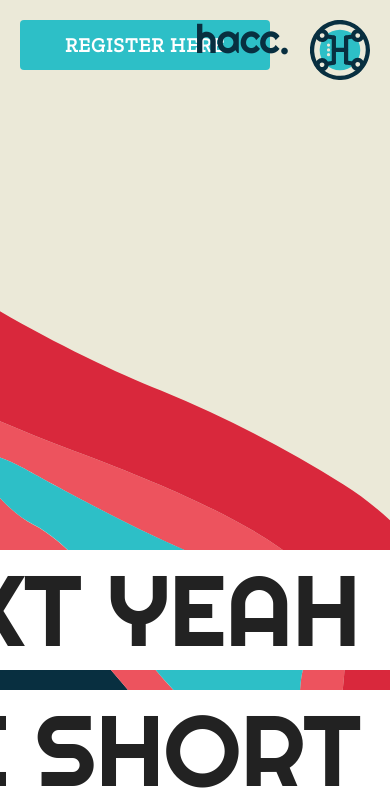
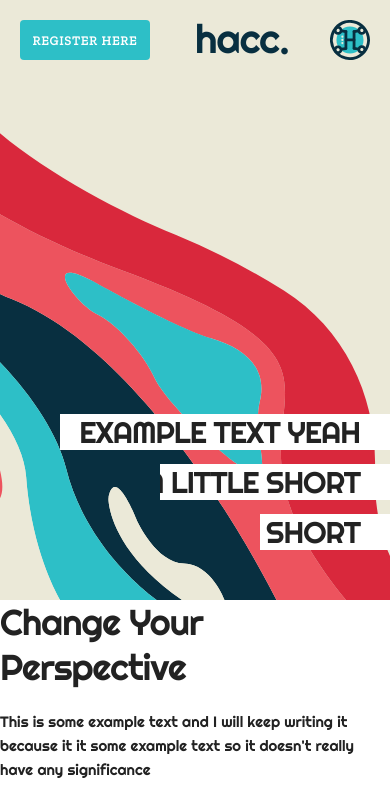
Before and after one commit to aggie-coding-club/hacc-landing-page, a plain HTML site: page index.html in a window 390 px wide. Shown: the top 804 px of the page. Drawn offline with nearby package versions, Linux system fonts and the light colour scheme; a web font is replaced by a local one.

Commit message:
Improved responsive desigbn

```diff
--- a/css/countdown.css
+++ /dev/null
@@ -1,32 +0,0 @@
-#clockdiv{
-	font-family: sans-serif;
-	color: #fff;
-	display: inline-block;
-	font-weight: 100;
-	text-align: center;
-    font-size: 30px;
-    position: relative;
-    transform: translate(-50%,-50%);
-    left: 50%;
-    top: 50%;
-
-}
-
-#clockdiv > div{
-	padding: 10px;
-	border-radius: 3px;
-	background: #00BF96;
-	display: inline-block;
-}
-
-#clockdiv div > span{
-	padding: 15px;
-	border-radius: 3px;
-	background: #00816A;
-	display: inline-block;
-}
-
-.smalltext{
-	padding-top: 5px;
-	font-size: 16px;
-}
--- a/css/main.css
+++ b/css/main.css
@@ -7,79 +7,6 @@ html, body{
     font-family: 'Zilla Slab', serif;
 }
 
-.whole-page{
-    position: relative;
-    width: 100%;
-    height: 1000px;
-    background: url(../images/landing.svg);
-    background-size: cover;
-    background-repeat: no-repeat;
-    background-attachment: initial;
-    background-position: center;
-}
-
-#menu {
-	position:fixed;
-	top:0px;
-	width:100%;
-	height:100px;
-	background-color:rgba(221,221,221,0.8);
-	color: #FFFFFF;
-	z-index:30;
-    display: none;
-}
-
-#register{
-    position: fixed;
-    left: 20px;
-    top: 20px;
-    opacity: 0;
-    animation: fadeInUp 1s cubic-bezier(0.25, 0.46, 0.45, 0.94) forwards;
-    animation-delay: 1s;
-    background-color: #2dbfc7;
-    color: white;
-    font-size: 2rem;
-    padding: 3px;
-    height: 50px;
-    width:  250px;
-    border: none;
-    z-index: 31;
-}
-
-#title{
-    position: fixed;
-    left: 50%;
-    transform: translateX(-50%);
-    top: 15px;
-    opacity: 0;
-    animation: fadeInUp 1s cubic-bezier(0.25, 0.46, 0.45, 0.94) forwards;
-    animation-delay: 1s;
-    color: #082f40;
-    z-index: 31;
-}
-
-#logo{
-    position: fixed;
-    right: 20px;
-    top: 20px;
-    opacity: 0;
-    animation: fadeInUp 1s cubic-bezier(0.25, 0.46, 0.45, 0.94) forwards;
-    animation-delay: 1s;
-    z-index: 31;
-}
-
-@keyframes revealLeftToRight1 {
-    0%   { max-width: 0%; }
-    100% { max-width: 1200px; }
-}
-@keyframes revealLeftToRight2 {
-    0%   { max-width: 0%; padding-right: 30px;}
-    100% { max-width: 970px; padding-right: 30px; }
-}
-@keyframes revealLeftToRight3 {
-    0%   { max-width: 0%; padding-right: 30px; }
-    100% { max-width: 890px; padding-right: 30px; }
-}
 @keyframes fadeInUp {
     from {
         opacity: 0;
@@ -90,47 +17,3 @@ html, body{
         transform: translateY(0px);
     }
 }
-
-#header-container{
-    right: 0px;
-    bottom: 50px;
-}
-
-.header{
-    width: 1200px;
-    display: inline-block;
-    white-space: nowrap;
-    overflow: hidden;
-    animation: revealLeftToRight1 1s cubic-bezier(0.77, 0, 0.175, 1) forwards;
-    background-color: white;
-    direction: rtl;
-    text-align: right;
-    padding-right: 30px;
-    position: absolute;
-    right: 0px;
-    bottom: 330px;
-}
-
-#header2{
-    width: 970px;
-    animation: revealLeftToRight2 1s cubic-bezier(0.77, 0, 0.175, 1) forwards;
-    animation-delay: 0.1s;
-    max-width: 0px;
-    padding-right: 0px;
-    margin-left: 240px;
-    bottom: 190px;
-}
-
-#header3{
-    width: 890px;
-    animation: revealLeftToRight3 1s cubic-bezier(0.77, 0, 0.175, 1) forwards;
-    animation-delay: 0.2s;
-    max-width: 0px;
-    padding-right: 0px;
-    margin-left: 320px;
-    bottom: 50px;
-}
-
-.number-stats{
-    text-align: center;
-}
--- /dev/null
+++ b/css/title.css
@@ -0,0 +1,241 @@
+@keyframes revealLeftToRight1 {
+    0%   { max-width: 0%; }
+    100% { max-width: 1200px; }
+}
+@keyframes revealLeftToRight2 {
+    0%   { max-width: 0%; padding-right: 30px;}
+    100% { max-width: 970px; padding-right: 30px; }
+}
+@keyframes revealLeftToRight3 {
+    0%   { max-width: 0%; padding-right: 30px; }
+    100% { max-width: 890px; padding-right: 30px; }
+}
+
+@keyframes revealLeftToRight1Medium{
+    0%   { max-width: 0%; }
+    100% { max-width: 800px; }
+}
+@keyframes revealLeftToRight2Medium{
+    0%   { max-width: 0%; padding-right: 30px;}
+    100% { max-width: 600px; padding-right: 30px; }
+}
+@keyframes revealLeftToRight3Medium{
+    0%   { max-width: 0%; padding-right: 30px; }
+    100% { max-width: 400px; padding-right: 30px; }
+}
+
+@keyframes revealLeftToRight1Small{
+    0%   { max-width: 0%; }
+    100% { max-width: 500px; }
+}
+@keyframes revealLeftToRight2Small{
+    0%   { max-width: 0%; padding-right: 30px;}
+    100% { max-width: 300px; padding-right: 30px; }
+}
+@keyframes revealLeftToRight3Small{
+    0%   { max-width: 0%; padding-right: 30px; }
+    100% { max-width: 200px; padding-right: 30px; }
+}
+
+@keyframes revealLeftToRight1ExtraSmall{
+    0%   { max-width: 0%; }
+    100% { max-width: 300px; }
+}
+@keyframes revealLeftToRight2ExtraSmall{
+    0%   { max-width: 0%; padding-right: 30px;}
+    100% { max-width: 200px; padding-right: 30px; }
+}
+@keyframes revealLeftToRight3ExtraSmall{
+    0%   { max-width: 0%; padding-right: 30px; }
+    100% { max-width: 100px; padding-right: 30px; }
+}
+
+.whole-page{
+    position: relative;
+    width: 100%;
+    height: 1000px;
+    background: url(../images/landing.svg);
+    background-size: cover;
+    background-repeat: no-repeat;
+    background-attachment: initial;
+    background-position: center;
+}
+
+#menu {
+	position:fixed;
+	top:0px;
+	width:100%;
+	height:100px;
+	background-color:rgba(221,221,221,0.8);
+	color: #FFFFFF;
+	z-index:30;
+    display: none;
+}
+
+#register{
+    position: fixed;
+    left: 20px;
+    top: 20px;
+    opacity: 0;
+    animation: fadeInUp 1s cubic-bezier(0.25, 0.46, 0.45, 0.94) forwards;
+    animation-delay: 1s;
+    background-color: #2dbfc7;
+    color: white;
+    font-size: 2rem;
+    padding: 3px;
+    height: 50px;
+    width:  250px;
+    border: none;
+    z-index: 31;
+}
+
+#title{
+    position: fixed;
+    left: 50%;
+    transform: translateX(-50%);
+    top: 15px;
+    opacity: 0;
+    animation: fadeInUp 1s cubic-bezier(0.25, 0.46, 0.45, 0.94) forwards;
+    animation-delay: 1s;
+    color: #082f40;
+    z-index: 31;
+}
+
+#logo{
+    position: fixed;
+    right: 20px;
+    top: 20px;
+    opacity: 0;
+    animation: fadeInUp 1s cubic-bezier(0.25, 0.46, 0.45, 0.94) forwards;
+    animation-delay: 1s;
+    z-index: 31;
+    height: 60px;
+    width: 60px;
+}
+
+#header-container{
+    right: 0px;
+    bottom: 50px;
+}
+
+.header{
+    width: 1200px;
+    display: inline-block;
+    white-space: nowrap;
+    overflow: hidden;
+    animation: revealLeftToRight1 1s cubic-bezier(0.77, 0, 0.175, 1) forwards;
+    background-color: white;
+    direction: rtl;
+    text-align: right;
+    padding-right: 30px;
+    position: absolute;
+    right: 0px;
+    bottom: 330px;
+}
+
+#header2{
+    width: 970px;
+    animation: revealLeftToRight2 1s cubic-bezier(0.77, 0, 0.175, 1) forwards;
+    animation-delay: 0.1s;
+    max-width: 0px;
+    padding-right: 0px;
+    margin-left: 240px;
+    bottom: 190px;
+}
+
+#header3{
+    width: 890px;
+    animation: revealLeftToRight3 1s cubic-bezier(0.77, 0, 0.175, 1) forwards;
+    animation-delay: 0.2s;
+    max-width: 0px;
+    padding-right: 0px;
+    margin-left: 320px;
+    bottom: 50px;
+}
+
+.header-text{
+    font-size: 10rem;
+    margin: 0px;
+}
+
+@media(max-width: 1200px){
+    .header{
+        width: 800px;
+        animation: revealLeftToRight1Medium 1s cubic-bezier(0.77, 0, 0.175, 1) forwards;
+        bottom: 290px;
+    }
+    #header2{
+        width: 600px;
+        animation: revealLeftToRight2Medium 1s cubic-bezier(0.77, 0, 0.175, 1) forwards;
+        bottom: 170px;
+    }
+    #header3{
+        width: 400px;
+        animation: revealLeftToRight3Medium 1s cubic-bezier(0.77, 0, 0.175, 1) forwards;
+    }
+    .header-text{
+        font-size: 8rem;
+    }
+}
+
+@media(max-width: 800px){
+    .whole-page{
+        height: 800px;
+    }
+    .header{
+        width: 500px;
+        animation: revealLeftToRight1Small 1s cubic-bezier(0.77, 0, 0.175, 1) forwards;
+        bottom: 230px;
+    }
+    #header2{
+        width: 300px;
+        animation: revealLeftToRight2Small 1s cubic-bezier(0.77, 0, 0.175, 1) forwards;
+        bottom: 140px;
+    }
+    #header3{
+        width: 200px;
+        animation: revealLeftToRight3Small 1s cubic-bezier(0.77, 0, 0.175, 1) forwards;
+    }
+    .header-text{
+        font-size: 6rem;
+    }
+}
+
+@media(max-width: 550px){
+    .whole-page{
+        height: 600px;
+    }
+    .header{
+        width: 300px;
+        animation: revealLeftToRight1ExtraSmall 1s cubic-bezier(0.77, 0, 0.175, 1) forwards;
+        bottom: 150px;
+    }
+    #header2{
+        width: 200px;
+        animation: revealLeftToRight2ExtraSmall 1s cubic-bezier(0.77, 0, 0.175, 1) forwards;
+        bottom: 100px;
+    }
+    #header3{
+        width: 100px;
+        animation: revealLeftToRight3ExtraSmall 1s cubic-bezier(0.77, 0, 0.175, 1) forwards;
+    }
+    .header-text{
+        font-size: 3rem;
+    }
+
+    #logo{
+        height: 40px;
+        width: 40px;
+    }
+
+    #register{
+        width: 130px;
+        padding: 2px;
+        height: 40px;
+        font-size: 1.25rem;
+    }
+
+    #menu{
+        height: 80px;
+    }
+}
--- a/index.html
+++ b/index.html
@@ -23,8 +23,10 @@
   –––––––––––––––––––––––––––––––––––––––––––––––––– -->
   <link rel="stylesheet" href="css/normalize.css">
   <link rel="stylesheet" href="css/skeleton.css">
-  <link rel="stylesheet" href="css/countdown.css">
+  <link rel="stylesheet" href="css/title.css">
   <link rel="stylesheet" href="css/main.css?version=2">
+  <link rel=“stylesheet” href=“https://use.typekit.net/wzi8wnw.css“>
+
   <!-- Favicon
   –––––––––––––––––––––––––––––––––––––––––––––––––– -->
   <link rel="icon" type="image/png" href="images/favicon.ico">
@@ -38,21 +40,19 @@
   <div class="whole-page">
     <button id="register" class="alt">Register Here</button>
     <h1 id="title">hacc.</h1>
-    <div id="logo">
-      <img src="images/logo.svg" style="height: 60px; width: 60px">
-    </div>
+    <img id="logo" src="images/logo.svg">
     <div id="menu"></div>
     <div id="header-container">
       <div class="header">
-        <h1 class="header-text" style="font-size: 10rem; margin: 0px;">EXAMPLE TEXT YEAH</h1>
+        <h1 class="header-text">EXAMPLE TEXT YEAH</h1>
       </div>
       <br/>
       <div class="header" id="header2">
-        <h1 style="font-size: 10rem; margin: 0px;">A LITTLE SHORT</h1>
+        <h1 class="header-text">A LITTLE SHORT</h1>
       </div>
       <br/>
       <div class="header" id="header3">
-        <h1 style="font-size: 10rem; margin: 0px;">REALLY SHORT</h1>
+        <h1 class="header-text">REALLY SHORT</h1>
       </div>
     </div>
   </div>
```
